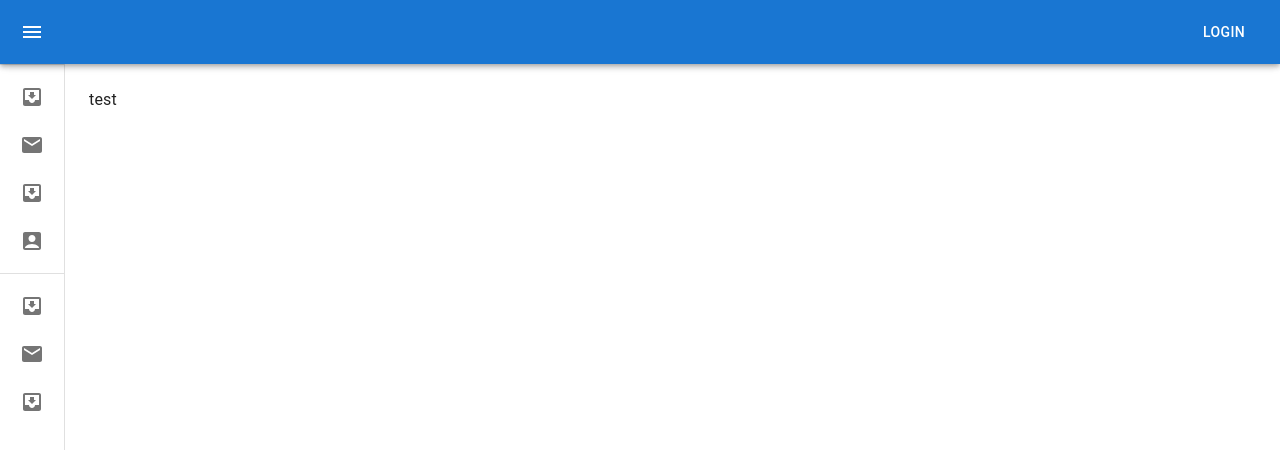
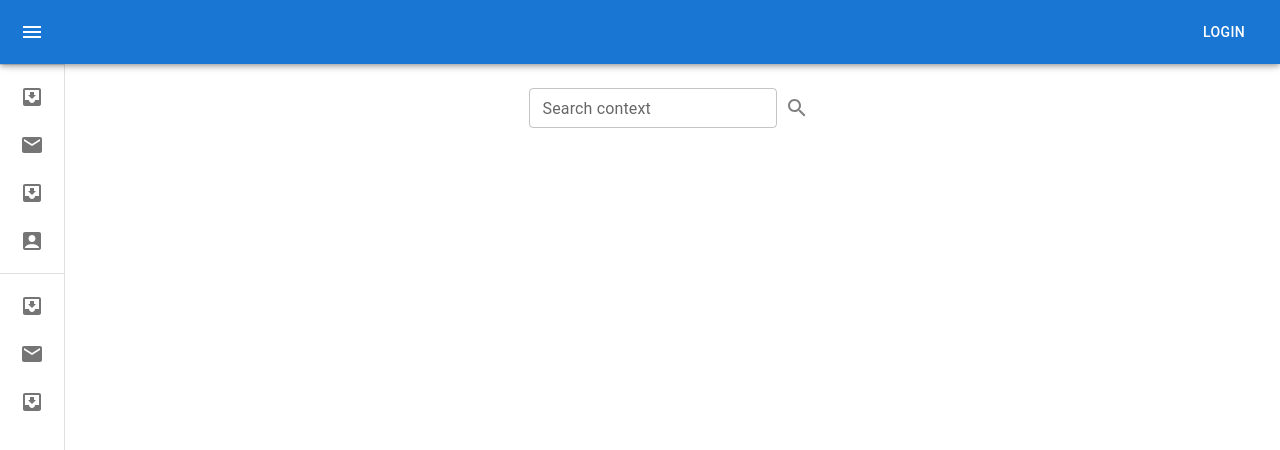
Before and after one commit to DaveBouman/Semester6, a React (Create React App) app in the folder frontend/: page / in a window 1280 px wide. Shown: the top 450 px of the page. Built offline with nearby package versions, Linux system fonts and the light colour scheme; no server answers.

Commit message:
Added search column

```diff
--- a/frontend/src/App.tsx
+++ b/frontend/src/App.tsx
@@ -1,4 +1,3 @@
-import { Home } from "@mui/icons-material";
 import { Button } from "@mui/material";
 import { useContext } from "react";
 import { Route, Routes } from "react-router-dom";
@@ -6,6 +5,7 @@ import "./App.css";
 import { UserContext } from "./components/context/userContext";
 import Drawer from "./components/drawer";
 import KweetForm from "./components/KweetForm";
+import Home from "./pages/home";
 
 function App() {
   return (
@@ -35,7 +35,7 @@ function App() {
               </div>
             }
           />
-          <Route path="/" element={<div>test </div>} />
+          <Route path="/" element={<Home />} />
           <Route path="/profile" element={<div>sss </div>} />
         </Routes>
       </Drawer>
--- a/frontend/src/components/drawer.tsx
+++ b/frontend/src/components/drawer.tsx
@@ -21,6 +21,7 @@ import { Button } from "@mui/material";
 import { UserContext } from "./context/userContext";
 import AccountBoxIcon from "@mui/icons-material/AccountBox";
 import { useNavigate } from "react-router-dom";
+import SearchBar from "./searchBar";
 
 const drawerWidth = 240;
 
--- /dev/null
+++ b/frontend/src/components/searchBar.tsx
@@ -0,0 +1,22 @@
+import { useState } from "react";
+import IconButton from "@mui/material/IconButton";
+import SearchIcon from "@mui/icons-material/Search";
+import TextField from "@mui/material/TextField";
+
+const SearchBar = () => (
+  <form>
+    <TextField
+      id="search-bar"
+      className="text"
+      label="Search context"
+      variant="outlined"
+      placeholder="Search..."
+      size="small"
+    />
+    <IconButton type="submit" aria-label="search">
+      <SearchIcon style={{ fill: "grey" }} />
+    </IconButton>
+  </form>
+);
+
+export default SearchBar;
--- /dev/null
+++ b/frontend/src/pages/home.tsx
@@ -0,0 +1,12 @@
+import { Grid } from "@mui/material";
+import SearchBar from "../components/searchBar";
+
+const Home = () => {
+  return (
+    <Grid container justifyContent="center" maxWidth="lg">
+      <SearchBar />
+    </Grid>
+  );
+};
+
+export default Home;
```
